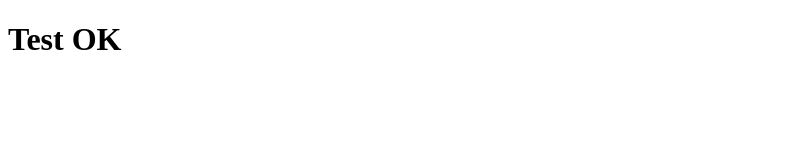
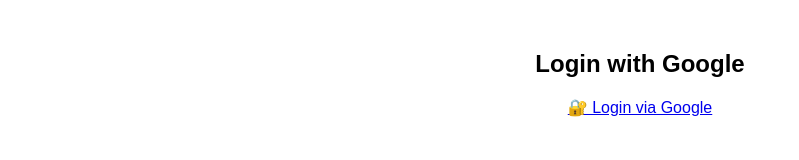
Before and after one commit to Mddoha/Jan-AI-Chatbot, a plain HTML site: page test.html in a window 1280 px wide. Shown: the whole page, without its empty margins (0-799 px from the left). Drawn offline with Linux system fonts and the light colour scheme.

Commit message:
Update test.html

```diff
--- a/test.html
+++ b/test.html
@@ -1 +1,12 @@
-<!DOCTYPE html><html><body><h1>Test OK</h1></body></html>
+<!DOCTYPE html>
+<html lang="bn">
+<head>
+  <meta charset="UTF-8" />
+  <meta name="viewport" content="width=device-width, initial-scale=1.0" />
+  <title>Jan AI Login</title>
+</head>
+<body style="text-align:center; margin-top:50px; font-family:sans-serif;">
+  <h2>Login with Google</h2>
+  <a href="https://accounts.google.com/o/oauth2/auth?client_id=<YOUR_CLIENT_ID>&redirect_uri=https://mddoha.github.io/Jan-AI-Chatbot/callback.html&response_type=code&scope=https://www.googleapis.com/auth/blogger">🔐 Login via Google</a>
+</body>
+</html>
```
